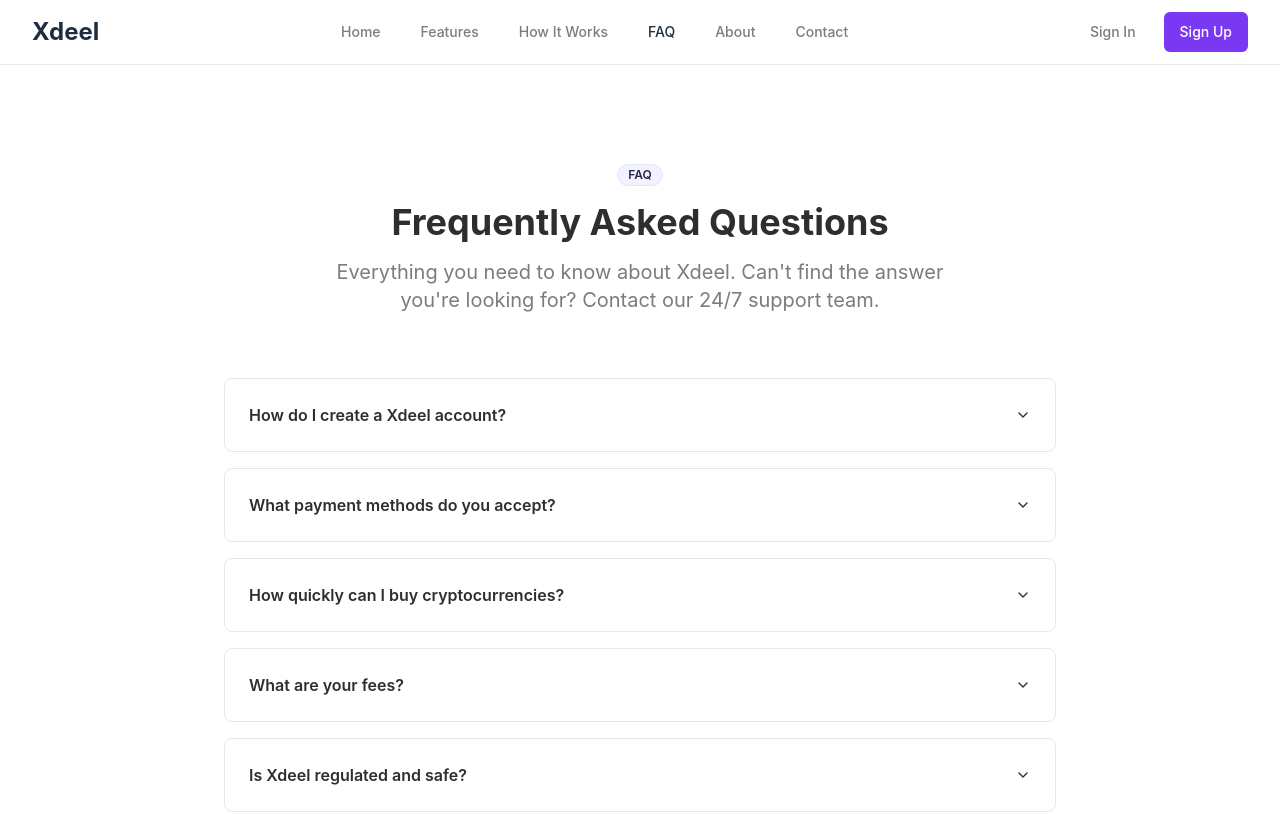
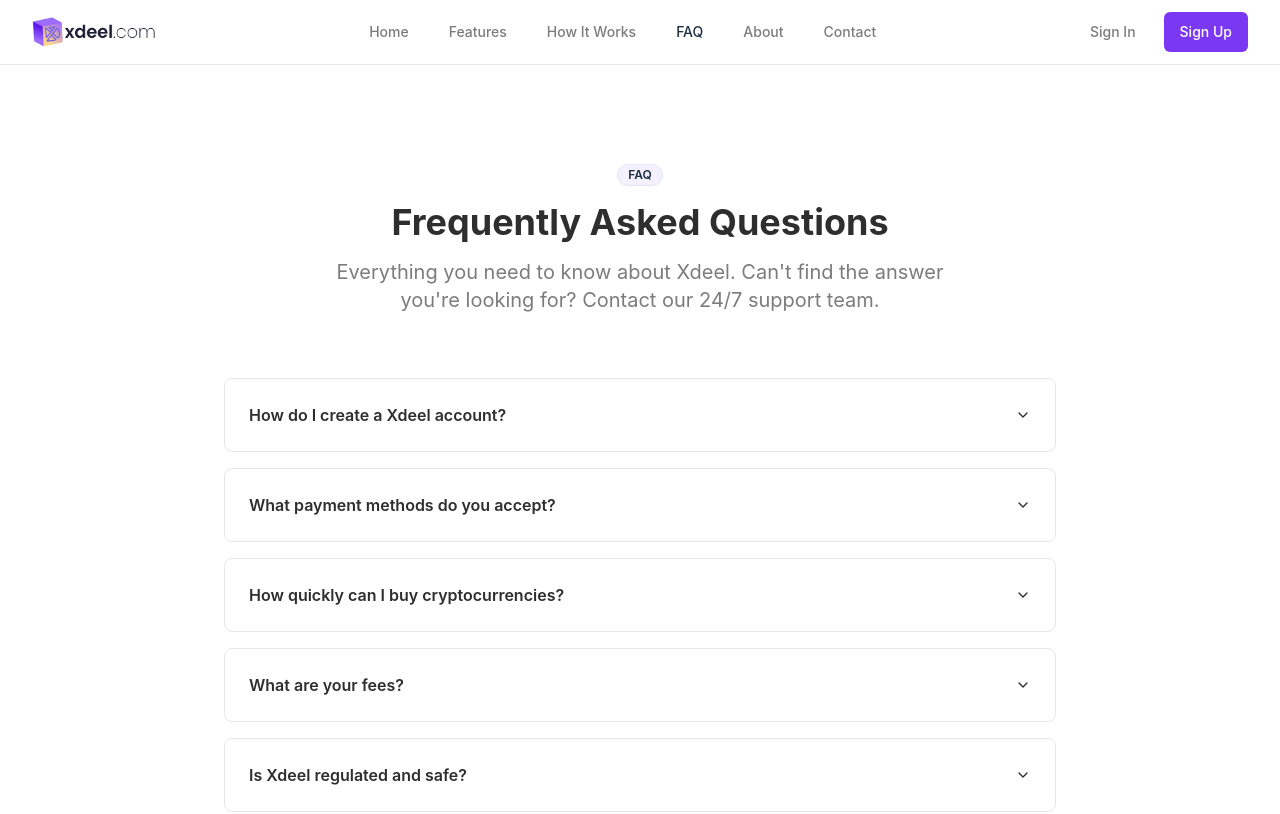
Before and after one commit to cidrus-money-org/xdeel-nexus-web, a React (Vite) app: page /faq in a window 1280 px wide. Shown: the top 814 px of the page. Built offline with nearby package versions, Linux system fonts and the light colour scheme.

Commit message:
Replace Xdeel logo
Replaces the existing Xdeel logo with the provided image.

```diff
--- a/src/components/Navigation.tsx
+++ b/src/components/Navigation.tsx
@@ -18,8 +18,12 @@ export const Navigation = () => {
         <div className="flex justify-between items-center h-16">
           {/* Logo */}
           <div className="flex items-center">
-            <Link to="/" className="text-2xl font-bold text-xdeel-primary">
-              Xdeel
+            <Link to="/" className="flex items-center">
+              <img
+                src="/lovable-uploads/fa03512c-6722-42a7-bdbb-c74fe62f602c.png"
+                alt="Xdeel"
+                className="h-8 w-auto"
+              />
             </Link>
           </div>
 
```
Also changed, not shown: public/lovable-uploads/fa03512c-6722-42a7-bdbb-c74fe62f602c.png (added).
